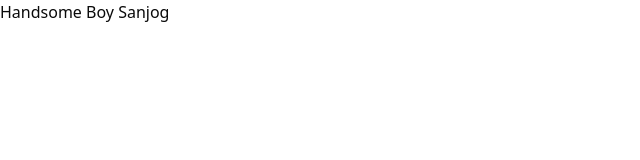
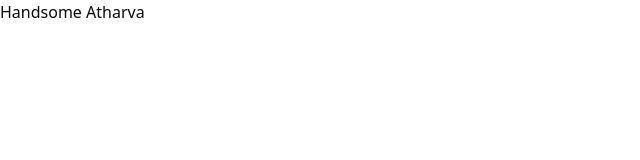
Before and after one commit to AtharvaPadyal03/MomsCompanion, a React (Vite) app in the folder Frontend/: page /update-profile in a window 1280 px wide. Shown: the top 160 px of the page, without its empty margins (0-640 px from the left). Built offline with nearby package versions, Linux system fonts and the light colour scheme; the HTML template or start-up script is replaced by a standard one; a web font is replaced by a local one.

Commit message:
added changes

```diff
--- a/Frontend/src/components/ui/UpdateProfile.jsx
+++ b/Frontend/src/components/ui/UpdateProfile.jsx
@@ -3,7 +3,7 @@ import React from 'react'
 function UpdateProfile() {
   return (
     <div>
-      Handsome Boy Sanjog
+      Handsome Atharva
     </div>
   )
 }
```
